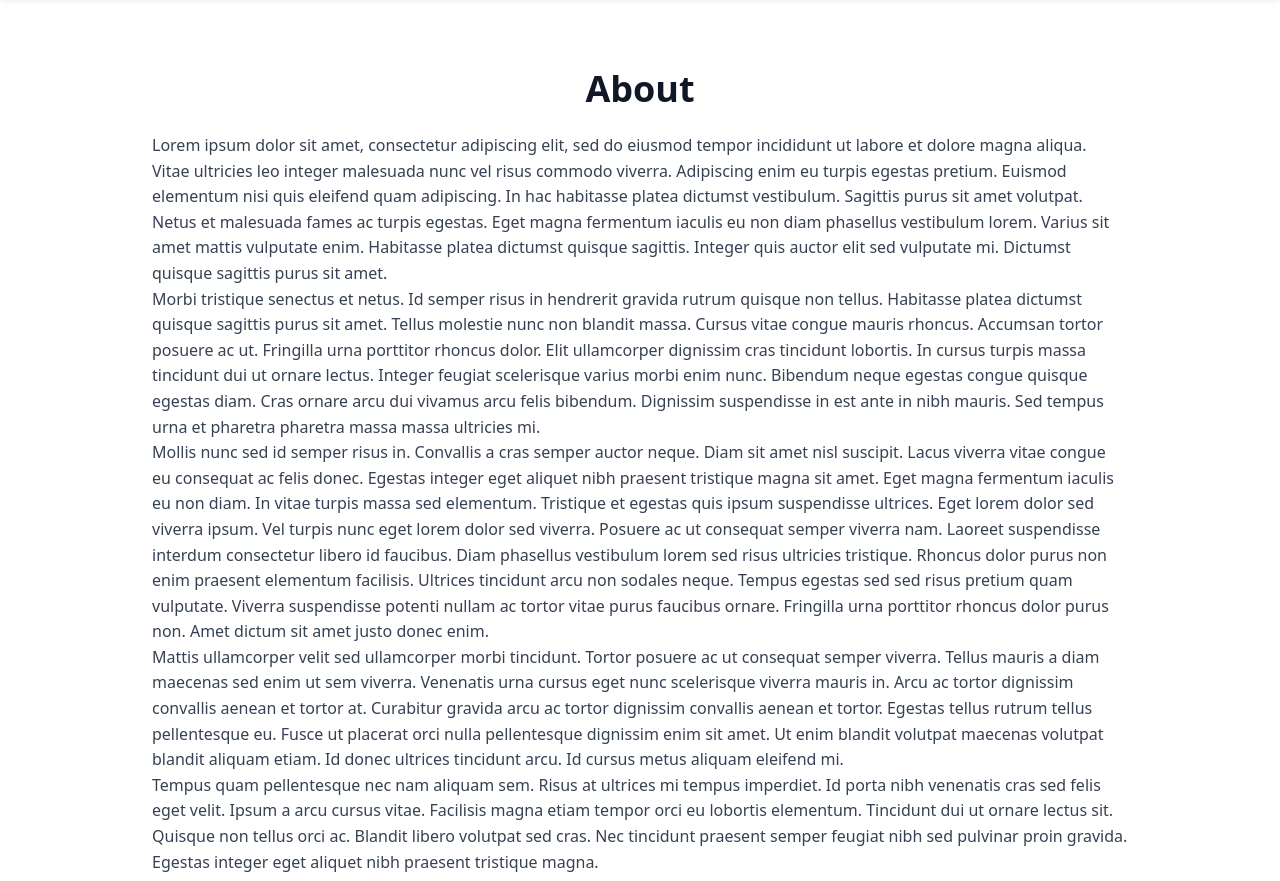
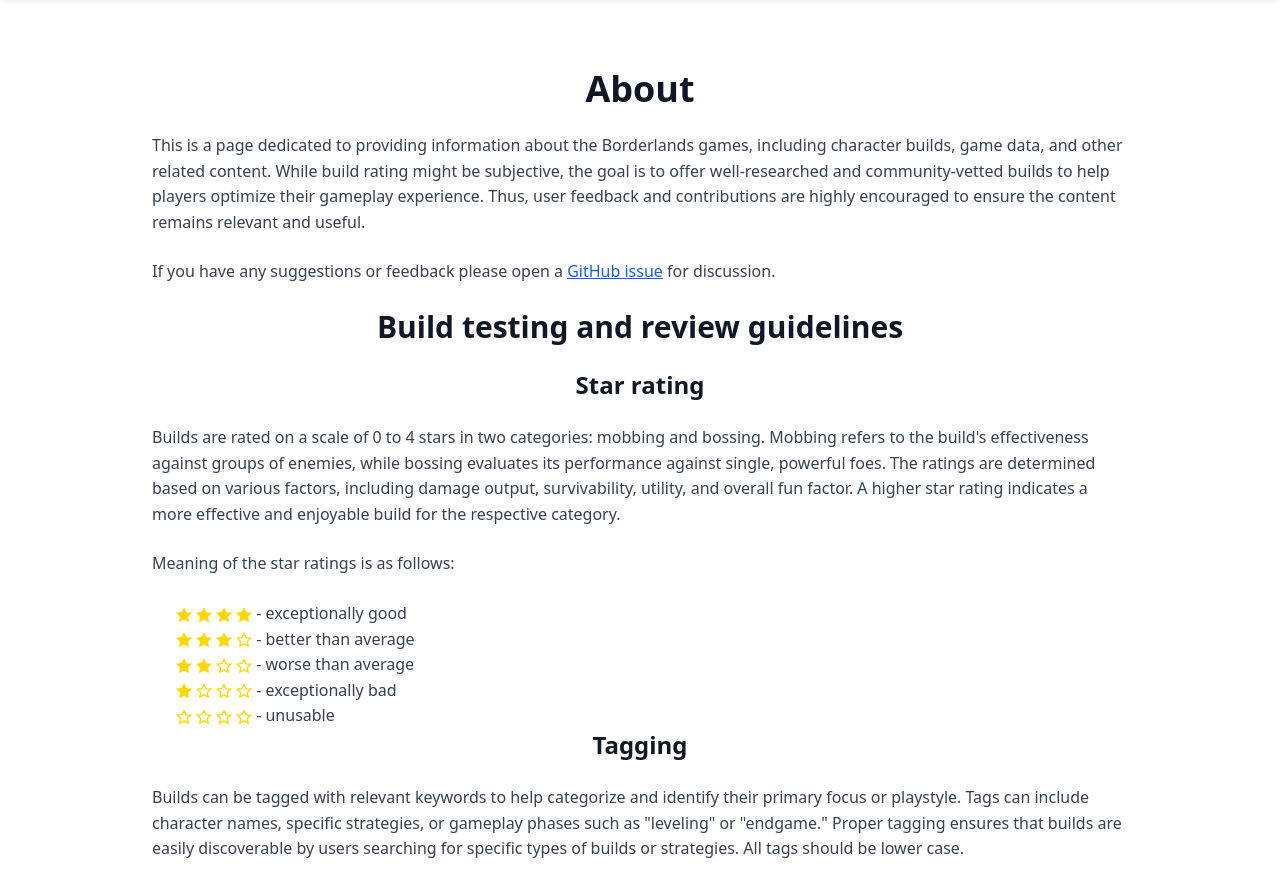
Before and after one commit to gosferano/borderlands, an Astro site: page /borderlands/about in a window 1280 px wide. Shown: the part 71-952 px from the top of the page. Built offline with nearby package versions, Linux system fonts and the light colour scheme; Astro itself is replaced by a stand-in of ours.

Commit message:
Update about page

```diff
--- a/src/pages/about.astro
+++ b/src/pages/about.astro
@@ -1,61 +1,68 @@
 ---
+import StarRating from '../components/StarRating.astro';
 import BaseLayout from '../layouts/BaseLayout.astro';
 ---
 
-<BaseLayout title="Home">
+<BaseLayout title="About">
   <section class="mx-auto max-w-5xl px-6 py-10">
     <h1 class="mb-6 text-center text-4xl font-bold">About</h1>
-    <p>
-      Lorem ipsum dolor sit amet, consectetur adipiscing elit, sed do eiusmod tempor incididunt ut
-      labore et dolore magna aliqua. Vitae ultricies leo integer malesuada nunc vel risus commodo
-      viverra. Adipiscing enim eu turpis egestas pretium. Euismod elementum nisi quis eleifend quam
-      adipiscing. In hac habitasse platea dictumst vestibulum. Sagittis purus sit amet volutpat.
-      Netus et malesuada fames ac turpis egestas. Eget magna fermentum iaculis eu non diam phasellus
-      vestibulum lorem. Varius sit amet mattis vulputate enim. Habitasse platea dictumst quisque
-      sagittis. Integer quis auctor elit sed vulputate mi. Dictumst quisque sagittis purus sit amet.
+    <p class="mb-6">
+      This is a page dedicated to providing information about the Borderlands games, including
+      character builds, game data, and other related content. While build rating might be
+      subjective, the goal is to offer well-researched and community-vetted builds to help players
+      optimize their gameplay experience. Thus, user feedback and contributions are highly
+      encouraged to ensure the content remains relevant and useful.
     </p>
 
-    <p>
-      Morbi tristique senectus et netus. Id semper risus in hendrerit gravida rutrum quisque non
-      tellus. Habitasse platea dictumst quisque sagittis purus sit amet. Tellus molestie nunc non
-      blandit massa. Cursus vitae congue mauris rhoncus. Accumsan tortor posuere ac ut. Fringilla
-      urna porttitor rhoncus dolor. Elit ullamcorper dignissim cras tincidunt lobortis. In cursus
-      turpis massa tincidunt dui ut ornare lectus. Integer feugiat scelerisque varius morbi enim
-      nunc. Bibendum neque egestas congue quisque egestas diam. Cras ornare arcu dui vivamus arcu
-      felis bibendum. Dignissim suspendisse in est ante in nibh mauris. Sed tempus urna et pharetra
-      pharetra massa massa ultricies mi.
+    <p class="mb-6">
+      If you have any suggestions or feedback please open a <a
+        href="https://github.com/gosferano/borderlands/issues/new"
+        target="_blank">GitHub issue</a
+      > for discussion.
     </p>
 
-    <p>
-      Mollis nunc sed id semper risus in. Convallis a cras semper auctor neque. Diam sit amet nisl
-      suscipit. Lacus viverra vitae congue eu consequat ac felis donec. Egestas integer eget aliquet
-      nibh praesent tristique magna sit amet. Eget magna fermentum iaculis eu non diam. In vitae
-      turpis massa sed elementum. Tristique et egestas quis ipsum suspendisse ultrices. Eget lorem
-      dolor sed viverra ipsum. Vel turpis nunc eget lorem dolor sed viverra. Posuere ac ut consequat
-      semper viverra nam. Laoreet suspendisse interdum consectetur libero id faucibus. Diam
-      phasellus vestibulum lorem sed risus ultricies tristique. Rhoncus dolor purus non enim
-      praesent elementum facilisis. Ultrices tincidunt arcu non sodales neque. Tempus egestas sed
-      sed risus pretium quam vulputate. Viverra suspendisse potenti nullam ac tortor vitae purus
-      faucibus ornare. Fringilla urna porttitor rhoncus dolor purus non. Amet dictum sit amet justo
-      donec enim.
+    <h2 class="mb-6 text-center text-3xl font-bold">Build testing and review guidelines</h2>
+
+    <h3 class="mb-6 text-center text-2xl font-bold">Star rating</h3>
+
+    <p class="mb-6">
+      Builds are rated on a scale of 0 to 4 stars in two categories: mobbing and bossing. Mobbing
+      refers to the build's effectiveness against groups of enemies, while bossing evaluates its
+      performance against single, powerful foes. The ratings are determined based on various
+      factors, including damage output, survivability, utility, and overall fun factor. A higher
+      star rating indicates a more effective and enjoyable build for the respective category.
     </p>
 
-    <p>
-      Mattis ullamcorper velit sed ullamcorper morbi tincidunt. Tortor posuere ac ut consequat
-      semper viverra. Tellus mauris a diam maecenas sed enim ut sem viverra. Venenatis urna cursus
-      eget nunc scelerisque viverra mauris in. Arcu ac tortor dignissim convallis aenean et tortor
-      at. Curabitur gravida arcu ac tortor dignissim convallis aenean et tortor. Egestas tellus
-      rutrum tellus pellentesque eu. Fusce ut placerat orci nulla pellentesque dignissim enim sit
-      amet. Ut enim blandit volutpat maecenas volutpat blandit aliquam etiam. Id donec ultrices
-      tincidunt arcu. Id cursus metus aliquam eleifend mi.
+    <p class="mb-6">
+      Meaning of the star ratings is as follows:
+      <ul>
+        <li><StarRating rating={4} max={4} /> - exceptionally good</li>
+        <li><StarRating rating={3} max={4} /> - better than average</li>
+        <li><StarRating rating={2} max={4} /> - worse than average</li>
+        <li><StarRating rating={1} max={4} /> - exceptionally bad</li>
+        <li><StarRating rating={0} max={4} /> - unusable</li>
+      </ul>
     </p>
 
-    <p>
-      Tempus quam pellentesque nec nam aliquam sem. Risus at ultrices mi tempus imperdiet. Id porta
-      nibh venenatis cras sed felis eget velit. Ipsum a arcu cursus vitae. Facilisis magna etiam
-      tempor orci eu lobortis elementum. Tincidunt dui ut ornare lectus sit. Quisque non tellus orci
-      ac. Blandit libero volutpat sed cras. Nec tincidunt praesent semper feugiat nibh sed pulvinar
-      proin gravida. Egestas integer eget aliquet nibh praesent tristique magna.
+    <h3 class="mb-6 text-center text-2xl font-bold">Tagging</h3>
+
+    <p class="mb-6">
+      Builds can be tagged with relevant keywords to help categorize and identify their primary
+      focus or playstyle. Tags can include character names, specific strategies, or gameplay phases
+      such as "leveling" or "endgame." Proper tagging ensures that builds are easily discoverable by
+      users searching for specific types of builds or strategies. All tags should be lower case.
+    </p>
+
+    <p class="mb-6">
+      Here are some rules to follow when tagging builds:
+      <ul class="list-disc">
+        <li>Always include character name in lowercase</li>
+        <li>Always include either `leveling` and/or `endgame`</li>
+        <li>Add action skill name</li>
+        <li>Add legendary class mode name, if used</li>
+        <li>Add notable skill name</li>
+        <li>Add notable weapon type or name</li>
+      </ul>
     </p>
   </section>
 </BaseLayout>
```
